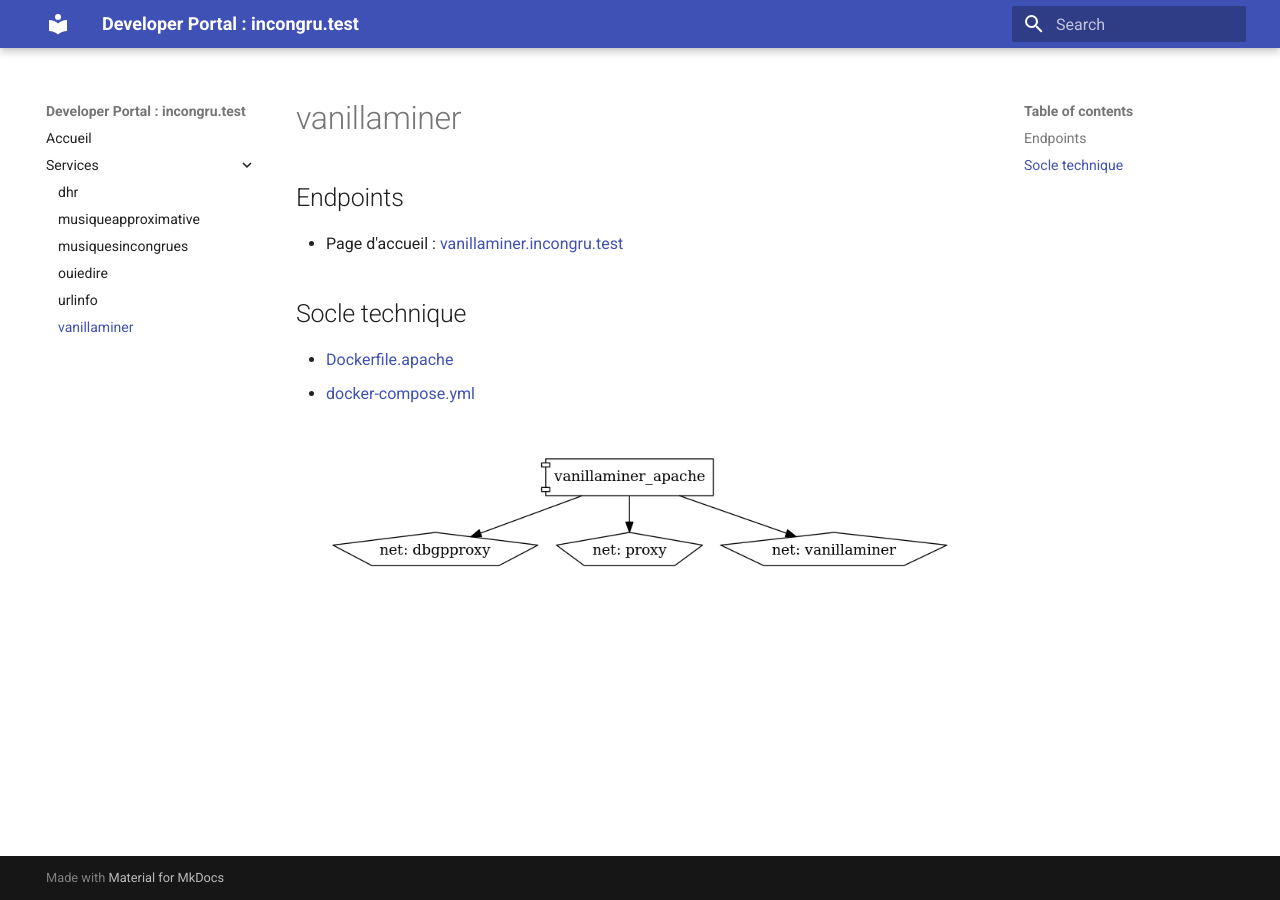
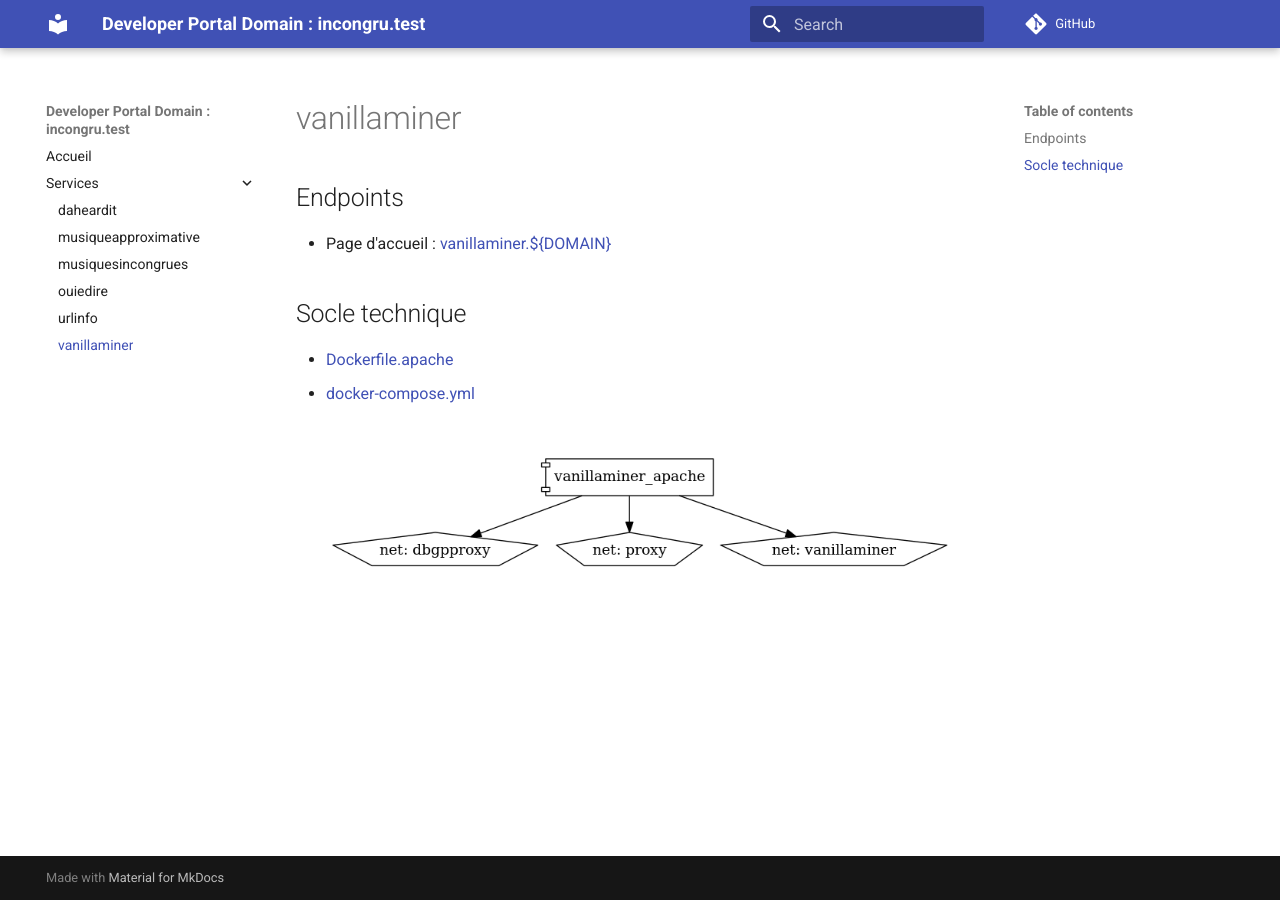
Before and after one commit to constructions-incongrues/developer-portal-domain, an MkDocs documentation site: the page built from docs/fr/docs/services/vanillaminer/index.md, in a window 1280 px wide. Built offline with MkDocs 1.6.1 and Material for MkDocs 9.7.7, drawn with Linux system fonts in a browser that asks for light colours; comment, search, counter and statistics services are not loaded.

Commit message:
[developer-portal] More tweaks

```diff
--- a/docs/fr/docs/services/vanillaminer/index.md
+++ b/docs/fr/docs/services/vanillaminer/index.md
@@ -2,7 +2,7 @@
 
 ## Endpoints
 
-- Page d'accueil : [vanillaminer.incongru.test](http://vanillaminer.incongru.test)
+- Page d'accueil : [vanillaminer.${DOMAIN}](http://vanillaminer.${DOMAIN})
 
 ## Socle technique
 
--- a/docs/fr/mkdocs.yml
+++ b/docs/fr/mkdocs.yml
@@ -1,4 +1,4 @@
-site_name: "Developer Portal : incongru.test"
+site_name: "Developer Portal Domain : incongru.test"
 theme:
   name: 'material'
 markdown_extensions:
@@ -8,6 +8,6 @@ plugins:
   - awesome-pages
   - search
 repo_name: GitHub
-repo_url:
+repo_url: https://github.com/constructions-incongrues/developer-portal-domain/
 edit_uri: edit/master/docs/fr/docs
 strict: true
```
Also changed, not shown: docs/fr/docs/services/daheardit/index.md (added, +12 -0 lines), docs/fr/docs/services/dhr/index.md (deleted, +0 -12 lines), docs/fr/docs/services/urlinfo/index.md (+1 -1 lines), docs/fr/docs/index.md (line endings or trailing spaces), docs/fr/docs/services/daheardit/docker-compose.png (renamed from docs/fr/docs/services/dhr/docker-compose.png), 7 other files.
